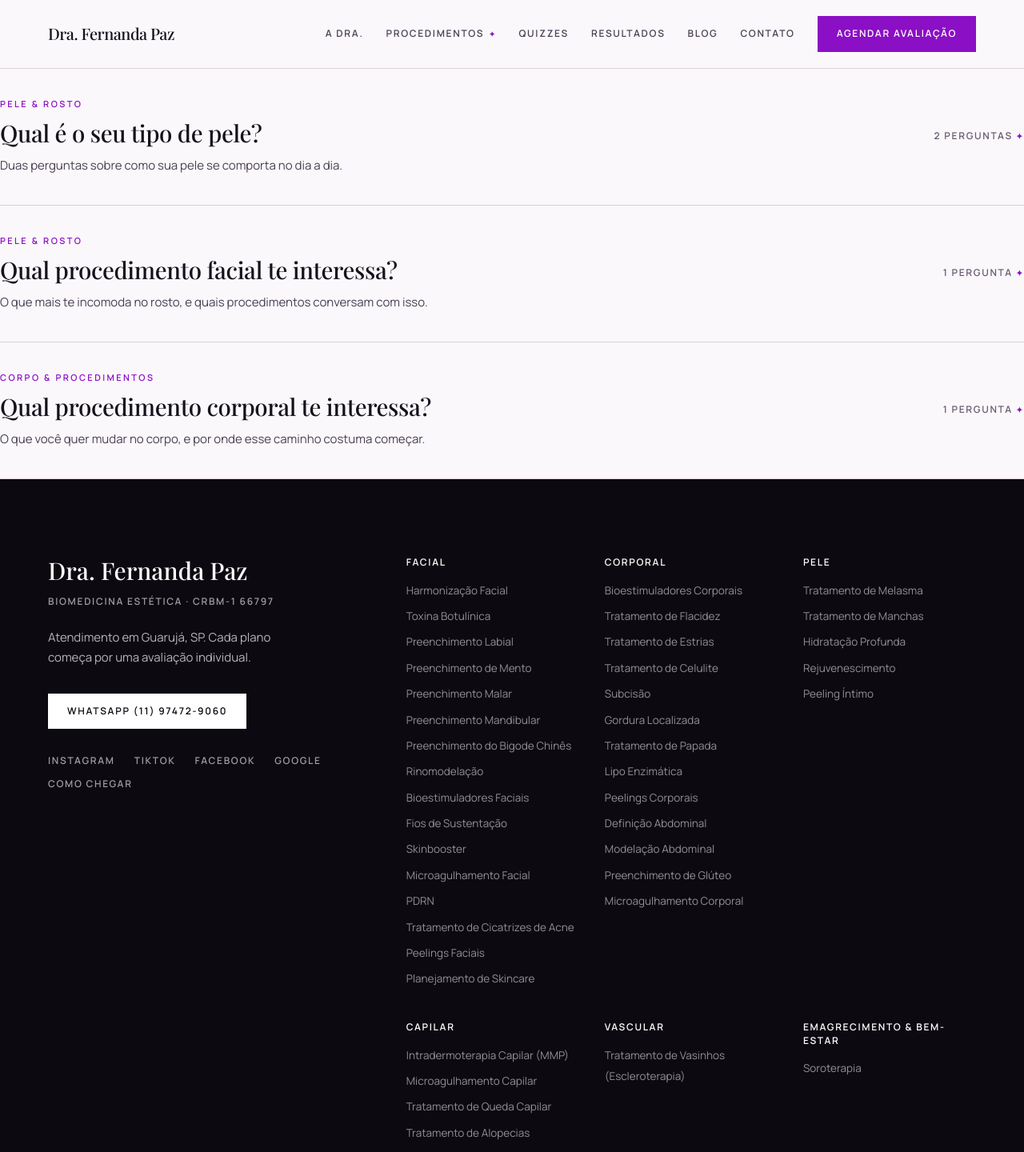
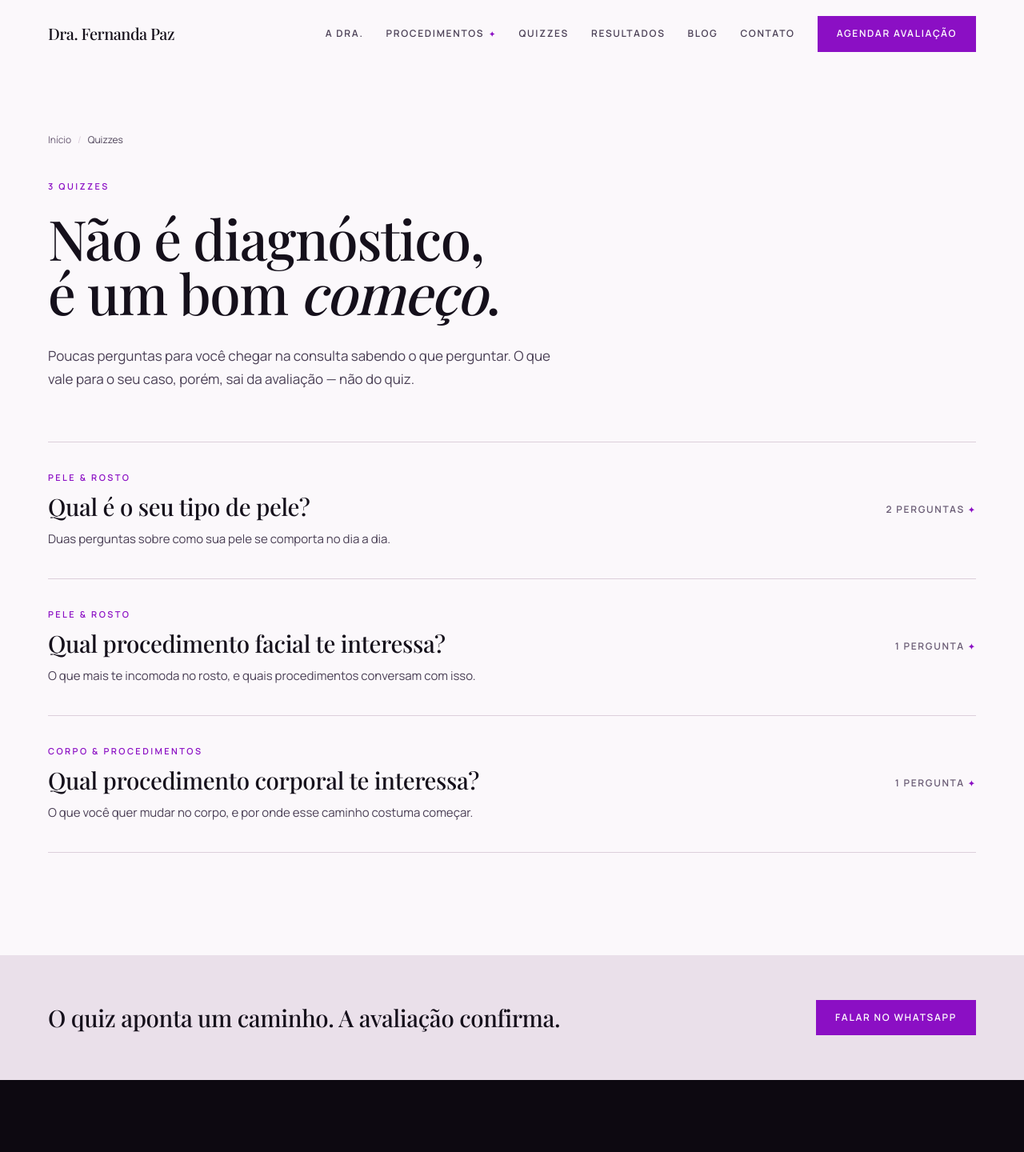
Before and after one commit to fernandapazbiomedica-lgtm/site-fernanda-paz, a Next.js app: page /quizzes in a window 1280 px wide. Shown: the top 1440 px of the page at 80% size. Built offline with nearby package versions, Linux system fonts and the light colour scheme; a web font is replaced by a local one.

Commit message:
Add files via upload

```diff
--- a/app/quizzes/page.tsx
+++ b/app/quizzes/page.tsx
@@ -1,12 +1,43 @@
 import type { Metadata } from 'next';
 import Quizzes from '@/components/Quizzes';
+import { QUIZZES } from '@/lib/quizzes';
+import { CtaFaixa, Trilha } from '@/components/ui';
+import { MSG } from '@/lib/site';
 
 export const metadata: Metadata = {
-  title: 'Quizzes Skincare & Corpo',
+  title: 'Quizzes',
   description:
-    'Descubra seu tipo de pele, procedimentos ideais e rotina de skincare personalizada. Quizzes interativos da Clínica da Fefe.',
+    'Três quizzes rápidos para entender seu tipo de pele e quais procedimentos faciais e corporais conversam com o seu caso. Clínica da Dra. Fernanda Paz, Guarujá.',
+  alternates: { canonical: '/quizzes' },
 };
 
 export default function QuizzesPage() {
-  return <Quizzes />;
+  return (
+    <>
+      <section className="wrap pt-16 pb-16 md:pt-20">
+        <Trilha itens={[{ href: '/', label: 'Início' }, { label: 'Quizzes' }]} />
+        <div className="max-w-3xl mt-10">
+          <p className="eyebrow">{QUIZZES.length} quizzes</p>
+          <h1 className="display text-d1 mt-6">
+            Não é diagnóstico,
+            <br />é um bom <em className="italic">começo</em>.
+          </h1>
+          <p className="corpo text-[17px] mt-8">
+            Poucas perguntas para você chegar na consulta sabendo o que perguntar. O que vale para o seu
+            caso, porém, sai da avaliação — não do quiz.
+          </p>
+        </div>
+      </section>
+
+      <section className="wrap pb-24 md:pb-32">
+        <Quizzes />
+      </section>
+
+      <CtaFaixa
+        pergunta="O quiz aponta um caminho. A avaliação confirma."
+        botao="Falar no WhatsApp"
+        mensagem={MSG.duvida}
+      />
+    </>
+  );
 }
```
